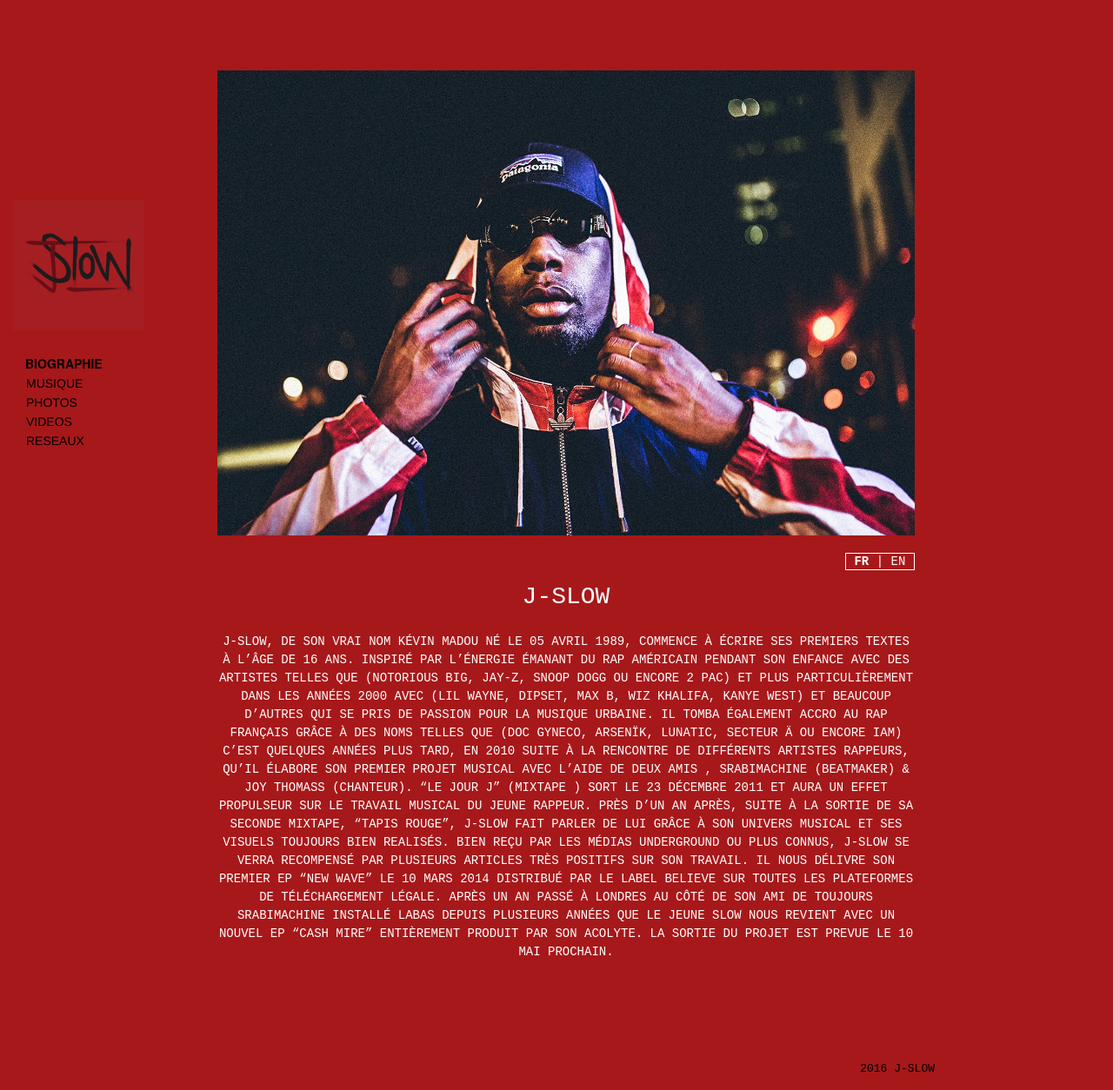
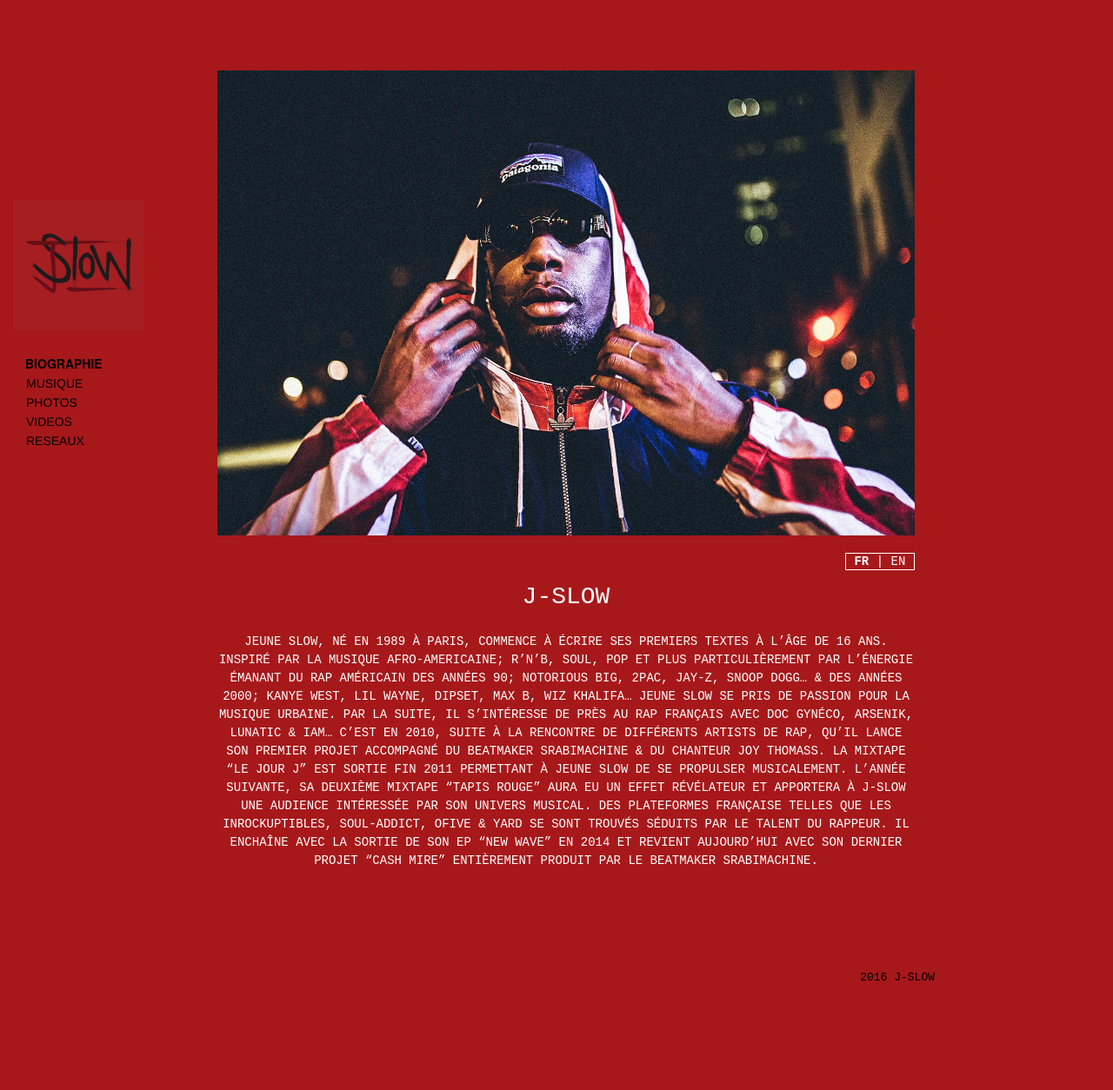
Before and after one commit to NickPapacostas/j-slow, a Jekyll site: the page built from biography.html, in a window 1280 px wide and 1254 px high. Shown: the whole window at 87% size. Built offline with Jekyll 4.4.1, drawn with Linux system fonts in a browser that asks for light colours; nearby versions of some CDN libraries; some web fonts are replaced.

Commit message:
updated french bio

```diff
--- a/_config.yml
+++ b/_config.yml
@@ -19,13 +19,7 @@
     biography:
       nav: Biographie
       text: |
-        J-Slow, de son vrai nom Kévin Madou né le 05 avril 1989, commence à écrire ses premiers textes à l’âge de 16 ans. Inspiré par l’énergie émanant du rap américain pendant son enfance avec des artistes telles que (Notorious BIG, Jay-Z, Snoop Dogg ou encore 2 Pac) et plus particulièrement dans les années 2000 avec (Lil Wayne, Dipset, Max B, Wiz Khalifa, Kanye West) et beaucoup d’autres qui se pris de passion pour la musique urbaine. Il tomba également accro au rap français grâce à des noms telles que (Doc Gyneco, Arsenïk, Lunatic, Secteur Ä ou encore IAM)
-        C’est quelques années plus tard, en 2010 suite à la rencontre de différents artistes rappeurs, qu’il élabore son premier projet musical avec l’aide de deux amis , SrabiMachine (Beatmaker) & Joy Thomass (Chanteur). “Le Jour J” (Mixtape ) sort le 23 Décembre 2011 et aura un effet propulseur sur le travail musical du jeune rappeur.
-        Près d’un an après, suite à la sortie de sa seconde mixtape, “Tapis Rouge”, J-Slow fait parler de lui grâce à son univers musical et ses visuels toujours bien realisés.
-        Bien reçu par les médias underground ou plus connus, J-Slow se verra recompensé par plusieurs articles très positifs sur son travail.
-        Il nous délivre son premier ep “New Wave” le 10 mars 2014 distribué par le label Believe sur toutes les plateformes de téléchargement légale.
-        Après un an passé à Londres au côté de son ami de toujours SrabiMachine installé labas depuis plusieurs années que le Jeune Slow nous revient avec un nouvel ep “Cash Mire” entièrement produit par son acolyte. La sortie du projet est prevue le 10 Mai prochain.
-
+       Jeune Slow, né en 1989 à Paris, commence à écrire ses premiers textes à l’âge de 16 ans. Inspiré par la musique Afro-Americaine; R’n’B, Soul, Pop et plus particulièrement par l’énergie émanant du Rap américain des années 90; Notorious BIG, 2PAC, Jay-Z, Snoop Dogg… & des années 2000; Kanye West, Lil Wayne, Dipset, Max B, Wiz Khalifa… Jeune Slow se pris de passion pour la musique urbaine. Par la suite, il s’intéresse de près au rap français avec Doc Gynéco, Arsenik, Lunatic & IAM… C’est en 2010, suite à la rencontre de différents artists de rap, qu’il lance son premier projet accompagné du beatmaker Srabimachine & du chanteur Joy Thomass. La mixtape “LE JOUR J” est sortie fin 2011 permettant à Jeune Slow de se propulser musicalement. L’année suivante, Sa deuxième mixtape “TAPIS ROUGE” aura eu un effet révélateur et apportera à J-Slow une audience intéressée par son univers musical. Des plateformes française telles que les Inrockuptibles, Soul-Addict, OFIVE & YARD se sont trouvés séduits par le talent du rappeur. Il enchaîne avec la sortie de son EP “NEW WAVE” en 2014 et revient aujourd’hui avec son dernier projet “CASH MIRE” entièrement produit par le beatmaker Srabimachine.
 
 collections:
   photos:
```
